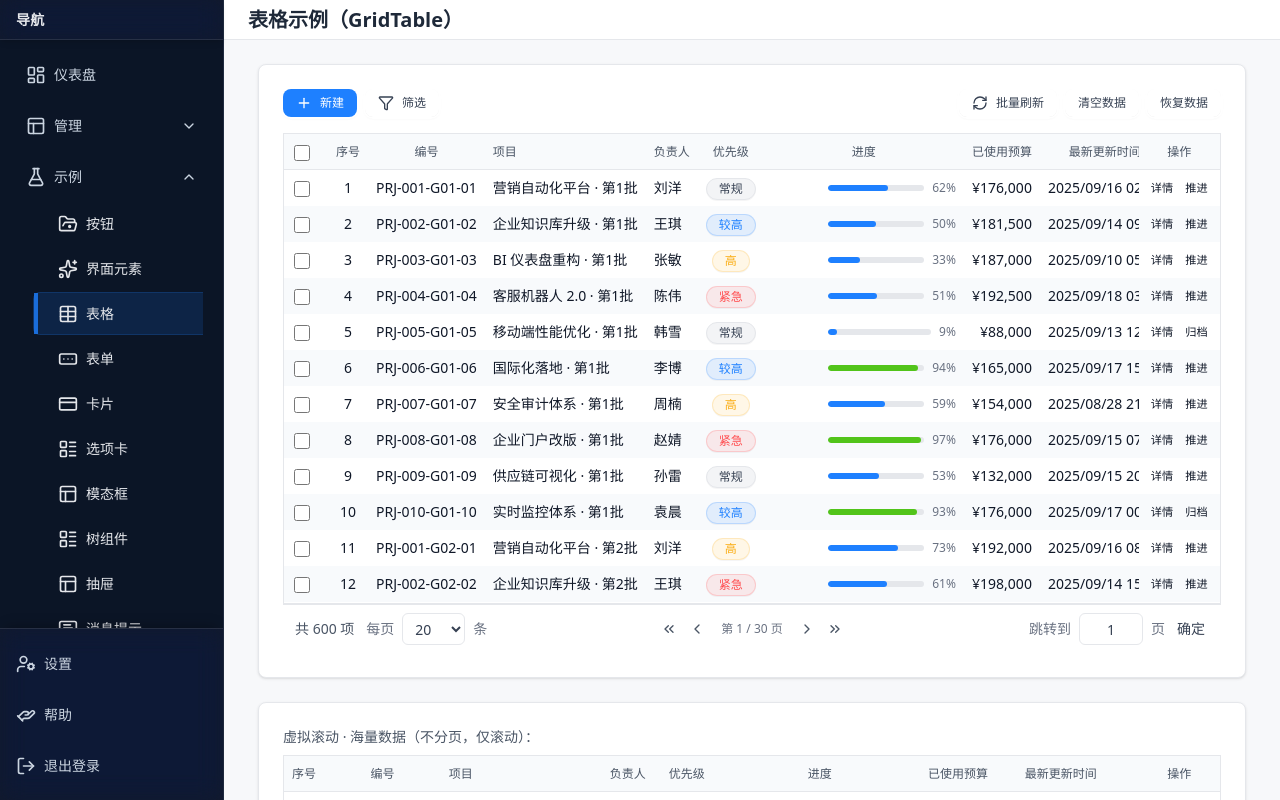
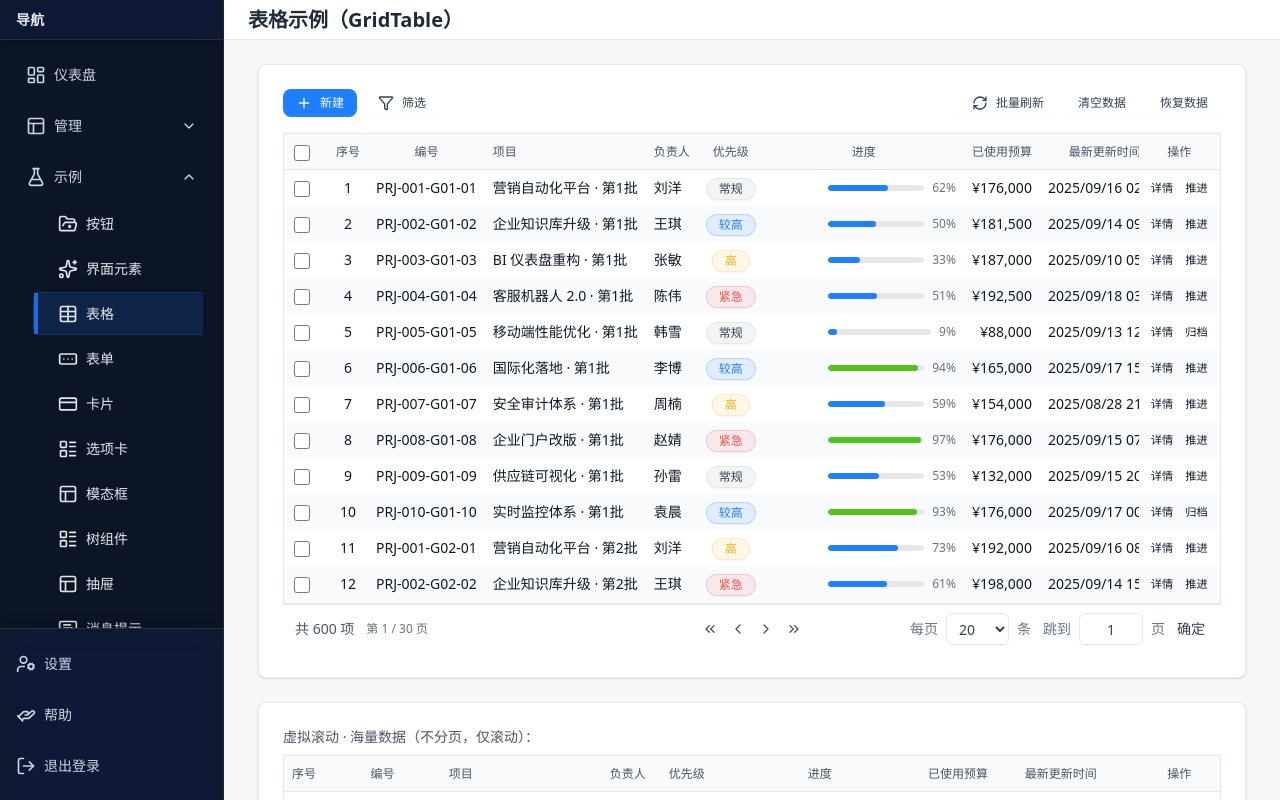
Before and after one commit to zhoumingxuan/sass-ui, a Next.js app: page /demo/table in a window 1280 px wide. Built offline with nearby package versions, Linux system fonts and the light colour scheme.

Commit message:
表格控件修改

```diff
--- a/src/components/GridTable.tsx
+++ b/src/components/GridTable.tsx
@@ -14,7 +14,7 @@ import {
   ChevronRight,
   ChevronsLeft,
   ChevronsRight,
-  Loader2,              // ← 新增：用作加载中的图标
+  Loader2,
 } from 'lucide-react';
 
 import ActionLink from './ActionLink';
@@ -414,14 +414,12 @@ export default function GridTable<T extends Record<string, unknown>>({
   // ==== 可见切片 ====
   const fullHeight = useMemo(() => headerHeight + rowHeight * rows.length, [headerHeight, rowHeight, rows.length]);
 
-  const [scrollTopState, setScrollTopState] = useState(0);
   const visibleRows = useMemo(() => {
     if (viewHeight < headerHeight) return [];
     const visible = Math.max(viewHeight - headerHeight, 0);
     const endIndex = Math.floor((scrollTop + visible) / rowHeight) + 1;
     const startIndex = Math.max(Math.floor(scrollTop / rowHeight) - 1, 0);
     // 记住 scrollTop 以便翻页时轻扫到顶部
-    setScrollTopState(scrollTop);
     return rows.slice(startIndex, endIndex);
   }, [rows, scrollTop, viewHeight, headerHeight, rowHeight]);
 
@@ -716,9 +714,10 @@ export default function GridTable<T extends Record<string, unknown>>({
   const showEmpty = !loading && isEmpty;
   const showLoading = loading;
 
-  // 分页条（仅此处重写：布局/间距统一 + 指定页跳转更细致）
+  /** ===== 分页条：左 = 总数+页信息 | 中 = 导航 | 右 = 每页+跳转 ===== */
   const PaginationBar = () => {
     if (!hasPagination) return null;
+
     const current = page ?? 1;
     const size = pageSize ?? 10;
     const totalCount = total ?? 0;
@@ -728,7 +727,7 @@ export default function GridTable<T extends Record<string, unknown>>({
 
     const jump = (p: number) => onPageChange?.(Math.min(Math.max(1, p), totalPages));
 
-    // —— 指定页跳转：更严谨的输入与边界 —— //
+    // —— 指定页交互（受控输入 + 边界） —— //
     const [raw, setRaw] = useState<string>(String(current));
     useEffect(() => setRaw(String(current)), [current, totalPages]);
 
@@ -739,17 +738,15 @@ export default function GridTable<T extends Record<string, unknown>>({
       if (!Number.isFinite(n)) return null;
       return clamp(n);
     };
-
     const commit = () => {
       const n = parseToPage(raw);
       if (n == null) { setRaw(String(current)); return; }
       if (n !== current) jump(n);
     };
-
     const onKeyDown: React.KeyboardEventHandler<HTMLInputElement> = (e) => {
       if (e.key === 'Enter') { e.preventDefault(); commit(); }
-      else if (e.key === 'ArrowUp')  { e.preventDefault(); setRaw(String(clamp((Number(raw || current) + 1)))); }
-      else if (e.key === 'ArrowDown'){ e.preventDefault(); setRaw(String(clamp((Number(raw || current) - 1)))); }
+      else if (e.key === 'ArrowUp')   { e.preventDefault(); setRaw(String(clamp(Number(raw || current) + 1))); }
+      else if (e.key === 'ArrowDown') { e.preventDefault(); setRaw(String(clamp(Number(raw || current) - 1))); }
     };
 
     const disabledNav = showLoading || totalPages <= 1;
@@ -757,17 +754,40 @@ export default function GridTable<T extends Record<string, unknown>>({
     return (
       <div
         className={cx(
-          'grid items-center border-t border-gray-200 bg-white px-3 py-2 text-sm text-gray-700 select-none',
-          'grid-cols-[1fr_auto_1fr]' // 左(总数/每页)-中(导航)-右(跳转)
+          'grid items-center border-top border-t border-gray-200 bg-white px-3 py-2 text-sm text-gray-700 select-none',
+          'grid-cols-[1fr_auto_1fr]'
         )}
       >
-        {/* 左侧：总数 + 每页 */}
+        {/* 左侧：总数 + 当前/总页（移动到这里） */}
         <div className="flex items-center gap-3 min-w-0">
           {showTotal && (
             <span className="shrink-0 text-gray-600">
               共 <span className="tabular-nums">{totalCount}</span> 项
             </span>
           )}
+          <span className="text-xs text-gray-500">
+            第 <span className="tabular-nums">{current}</span> / <span className="tabular-nums">{totalPages}</span> 页
+          </span>
+        </div>
+
+        {/* 中间：导航按钮（居中） */}
+        <div className="flex items-center justify-center gap-1">
+          <ActionLink onClick={() => jump(1)} disabled={disabledNav || atFirst} aria-label="首页 (Alt+Home)">
+            <ChevronsLeft className="h-4 w-4" />
+          </ActionLink>
+          <ActionLink onClick={() => jump(current - 1)} disabled={disabledNav || atFirst} aria-label="上一页 (Alt+←)">
+            <ChevronLeft className="h-4 w-4" />
+          </ActionLink>
+          <ActionLink onClick={() => jump(current + 1)} disabled={disabledNav || atLast} aria-label="下一页 (Alt+→)">
+            <ChevronRight className="h-4 w-4" />
+          </ActionLink>
+          <ActionLink onClick={() => jump(totalPages)} disabled={disabledNav || atLast} aria-label="末页 (Alt+End)">
+            <ChevronsRight className="h-4 w-4" />
+          </ActionLink>
+        </div>
+
+        {/* 右侧：每页条数 + 指定页跳转（功能聚合） */}
+        <div className="flex items-center justify-end gap-3 min-w-0" data-table-row-trigger="ignore">
           <label className="flex items-center gap-2 shrink-0">
             <span className="text-gray-500">每页</span>
             <select
@@ -781,33 +801,9 @@ export default function GridTable<T extends Record<string, unknown>>({
             </select>
             <span className="text-gray-500">条</span>
           </label>
-        </div>
 
-        {/* 中间：分页导航（统一高度/间距） */}
-        <div className="flex items-center justify-center gap-1">
-          <ActionLink onClick={() => jump(1)} disabled={disabledNav || atFirst} aria-label="首页 (Alt+Home)">
-            <ChevronsLeft className="h-4 w-4" />
-          </ActionLink>
-          <ActionLink onClick={() => jump(current - 1)} disabled={disabledNav || atFirst} aria-label="上一页 (Alt+←)">
-            <ChevronLeft className="h-4 w-4" />
-          </ActionLink>
-
-          <span className="mx-2 text-xs text-gray-500 select-none">
-            第 <span className="tabular-nums">{current}</span> / <span className="tabular-nums">{totalPages}</span> 页
-          </span>
-
-          <ActionLink onClick={() => jump(current + 1)} disabled={disabledNav || atLast} aria-label="下一页 (Alt+→)">
-            <ChevronRight className="h-4 w-4" />
-          </ActionLink>
-          <ActionLink onClick={() => jump(totalPages)} disabled={disabledNav || atLast} aria-label="末页 (Alt+End)">
-            <ChevronsRight className="h-4 w-4" />
-          </ActionLink>
-        </div>
-
-        {/* 右侧：指定页跳转（更细致） */}
-        <div className="flex items-center justify-end gap-2 min-w-0" data-table-row-trigger="ignore">
-          <label className="flex items-center gap-2">
-            <span className="text-gray-500 shrink-0">跳转到</span>
+          <div className="flex items-center gap-2">
+            <span className="text-gray-500">跳到</span>
             <input
               type="text"
               inputMode="numeric"
@@ -819,11 +815,11 @@ export default function GridTable<T extends Record<string, unknown>>({
               className="h-8 w-16 rounded-md border border-gray-200 bg-white px-2 text-sm text-gray-700 hover:border-gray-300 focus:outline-none focus:ring-1 focus:ring-primary/30 text-center tabular-nums"
               aria-label="输入页码并回车或点击确定跳转"
             />
-            <span className="text-gray-500 shrink-0">页</span>
-          </label>
+            <span className="text-gray-500">页</span>
             <ActionLink emphasized onClick={commit} disabled={parseToPage(raw) === current} aria-label="确定跳转">
               确定
             </ActionLink>
+          </div>
         </div>
       </div>
     );
```
Lines whose indentation alone changed are shown as unchanged.
